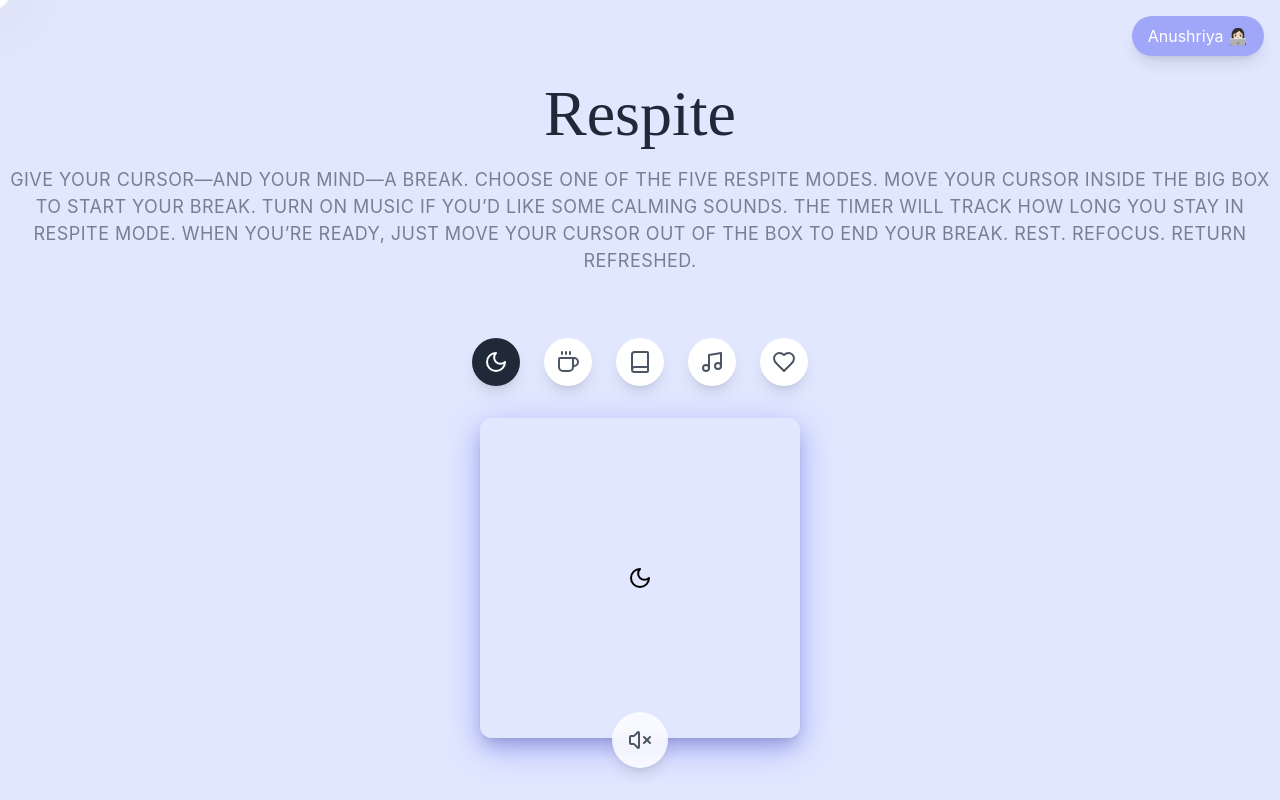
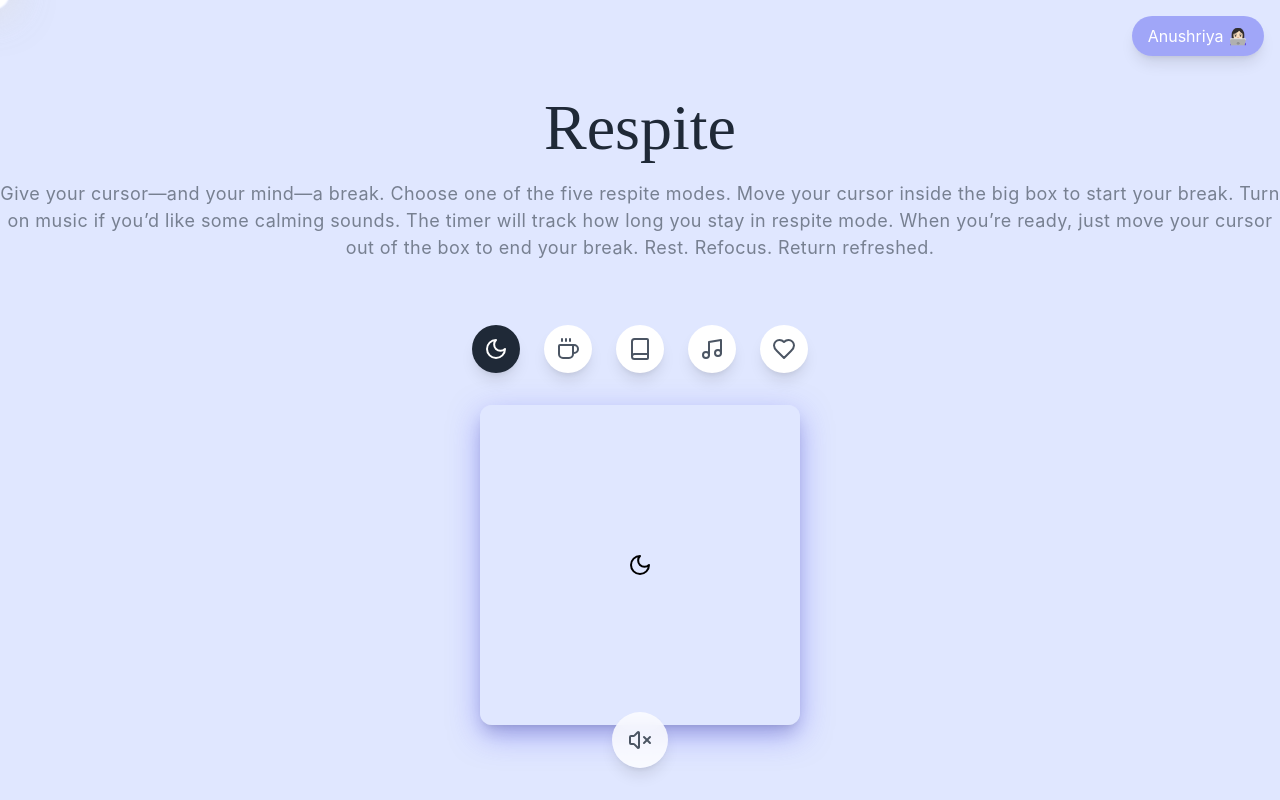
Before and after one commit to AnushriyaB/Respite, a React (Vite) app: page / in a window 1280 px wide. Built offline with nearby package versions, Linux system fonts and the light colour scheme.

Commit message:
Update respite.jsx

```diff
--- a/src/components/respite.jsx
+++ b/src/components/respite.jsx
@@ -170,7 +170,7 @@ const Respite = () => {
         <h1 className="text-[64px] font-medium font-['Chillax'] text-gray-800">
           Respite
         </h1>
-        <p className="text-[18px] font-normal tracking-wide uppercase opacity-70 mt-1 font-['Inter'] text-gray-600">
+        <p className="text-[18px] font-normal tracking-wide opacity-70 mt-1 font-['Inter'] text-gray-600">
           Give your cursor—and your mind—a break.
           Choose one of the five respite modes.
           Move your cursor inside the big box to start your break.
```
